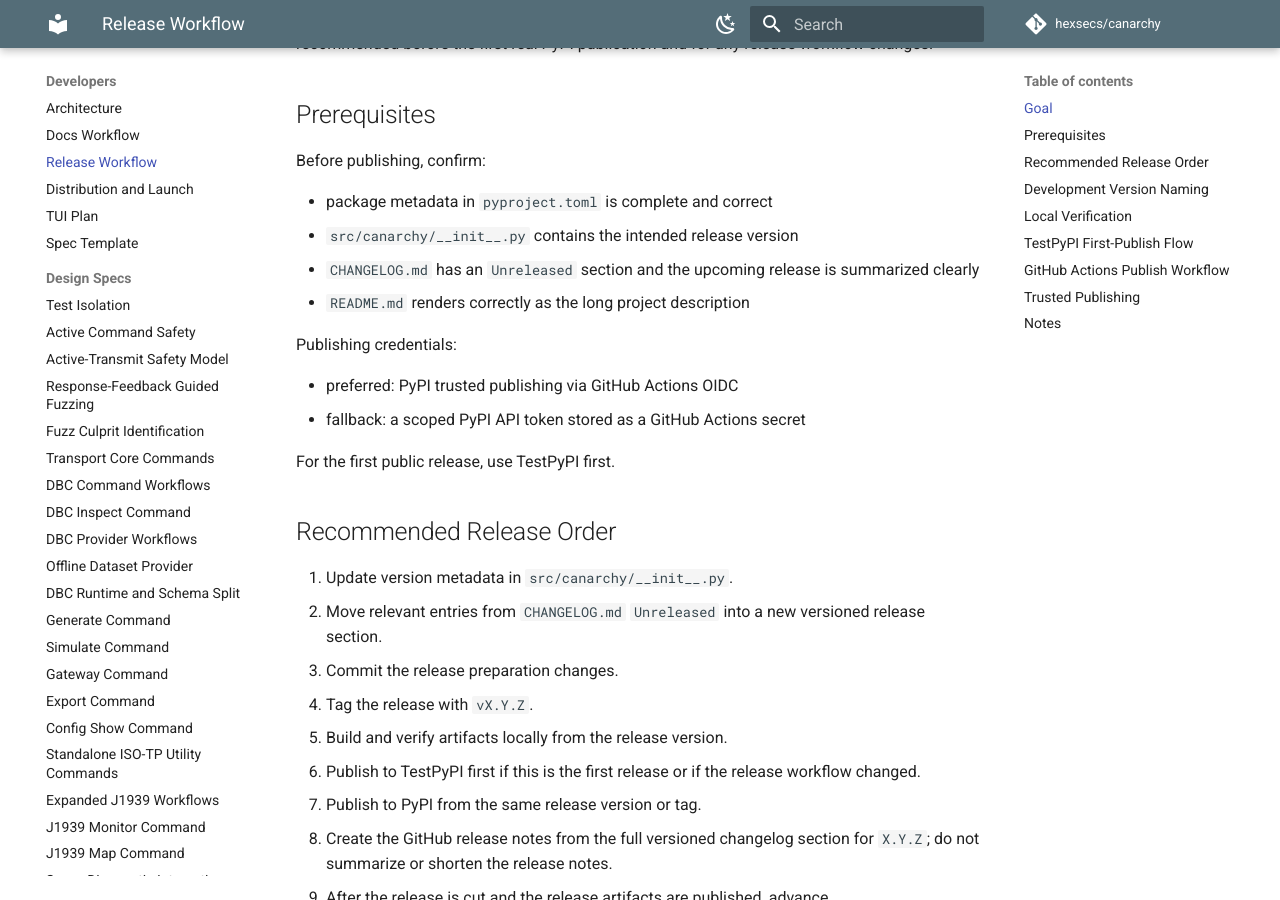
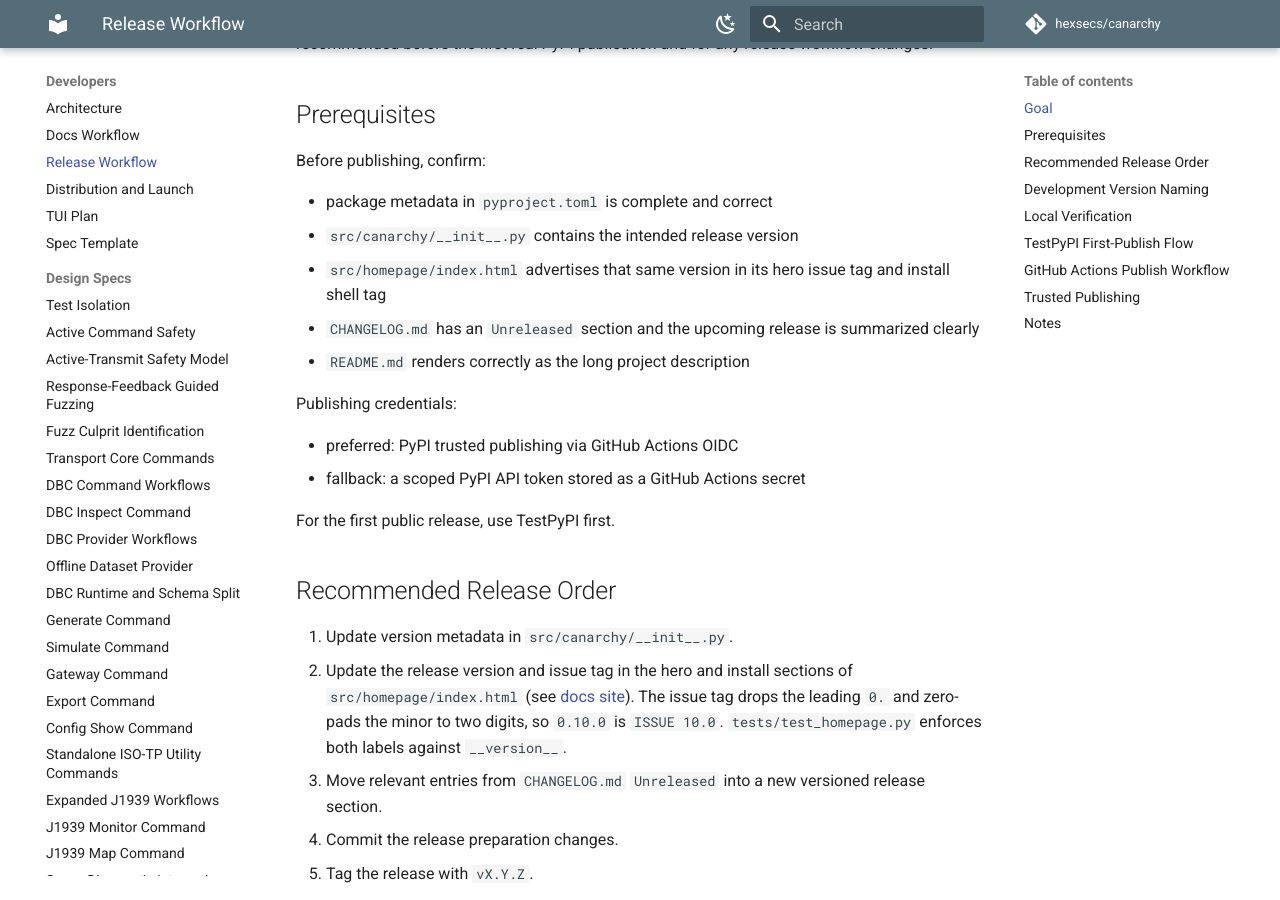
Before and after one commit to hexsecs/canarchy, an MkDocs documentation site: the page built from docs/release.md, in a window 1280 px wide and 900 px high, scrolled down 313 px. Built offline with MkDocs 1.6.1 and Material for MkDocs 9.7.7, drawn with Linux system fonts in a browser that asks for light colours; comment, search, counter and statistics services are not loaded.

Commit message:
Advertise 0.10.0 on the homepage and enforce it in tests
The published landing page hardcodes the release version in two places --
the hero issue tag and the install shell tag -- and both still read 0.9.2.
scripts/build_pages_site.sh copies the page verbatim, so deploying this
release would have shipped a site advertising the previous version while
the package reported 0.10.0. docs/docs_site.md already required updating
both on each release; nothing enforced it, and docs/release.md never
mentioned the step, which is why the release commit missed it.

Fixes the labels, and closes the gap in both directions: a new test ties
them to __version__ (confirmed to fail against the stale page), and the
step is now in the release runbook's prerequisites and ordered steps.

The issue tag drops the leading 0. and zero-pads the minor to two digits,
matching ISSUE 04.1 for 0.4.1 and ISSUE 09.2 for 0.9.2, so 0.10.0 is
ISSUE 10.0. Verified through scripts/build_pages_site.sh: the built page
carries both new labels.

refs #556

Co-Authored-By: Claude Opus 5 <noreply@anthropic.com>
Claude-Session: https://claude.ai/code/session_0195Fkk63xics9zBvjFgYz8T

```diff
--- a/docs/release.md
+++ b/docs/release.md
@@ -14,6 +14,8 @@ Before publishing, confirm:
 
 * package metadata in `pyproject.toml` is complete and correct
 * `src/canarchy/__init__.py` contains the intended release version
+* `src/homepage/index.html` advertises that same version in its hero issue tag
+  and install shell tag
 * `CHANGELOG.md` has an `Unreleased` section and the upcoming release is summarized clearly
 * `README.md` renders correctly as the long project description
 
@@ -27,14 +29,18 @@ For the first public release, use TestPyPI first.
 ## Recommended Release Order
 
 1. Update version metadata in `src/canarchy/__init__.py`.
-2. Move relevant entries from `CHANGELOG.md` `Unreleased` into a new versioned release section.
-3. Commit the release preparation changes.
-4. Tag the release with `vX.Y.Z`.
-5. Build and verify artifacts locally from the release version.
-6. Publish to TestPyPI first if this is the first release or if the release workflow changed.
-7. Publish to PyPI from the same release version or tag.
-8. Create the GitHub release notes from the full versioned changelog section for `X.Y.Z`; do not summarize or shorten the release notes.
-9. After the release is cut and the release artifacts are published, advance `src/canarchy/__init__.py` on `main` to the next development version in a follow-up commit.
+2. Update the release version and issue tag in the hero and install sections of
+   `src/homepage/index.html` (see [docs site](docs_site.md)). The issue tag drops the
+   leading `0.` and zero-pads the minor to two digits, so `0.10.0` is `ISSUE 10.0`.
+   `tests/test_homepage.py` enforces both labels against `__version__`.
+3. Move relevant entries from `CHANGELOG.md` `Unreleased` into a new versioned release section.
+4. Commit the release preparation changes.
+5. Tag the release with `vX.Y.Z`.
+6. Build and verify artifacts locally from the release version.
+7. Publish to TestPyPI first if this is the first release or if the release workflow changed.
+8. Publish to PyPI from the same release version or tag.
+9. Create the GitHub release notes from the full versioned changelog section for `X.Y.Z`; do not summarize or shorten the release notes.
+10. After the release is cut and the release artifacts are published, advance `src/canarchy/__init__.py` on `main` to the next development version in a follow-up commit.
 
 ## Development Version Naming
 
--- a/src/homepage/index.html
+++ b/src/homepage/index.html
@@ -95,7 +95,7 @@
     </div>
 
     <div class="hero__tags">
-      <span class="tag--issue">ISSUE 09.2</span>
+      <span class="tag--issue">ISSUE 10.0</span>
       <span class="tag--month">SEPT 2026</span>
       <span class="tag--free">FREE · TAKE ONE</span>
     </div>
@@ -528,7 +528,7 @@ dm1_differences:
         </p>
       </div>
       <div class="install__shell">
-        <div class="install__shell-tag">$ ZSH · canarchy v0.9.2</div>
+        <div class="install__shell-tag">$ ZSH · canarchy v0.10.0</div>
         <pre><span class="comment"># 1. install</span>
 <span class="prompt">➜</span> pip install canarchy
 
```
Also changed, not shown: 1 other file.
